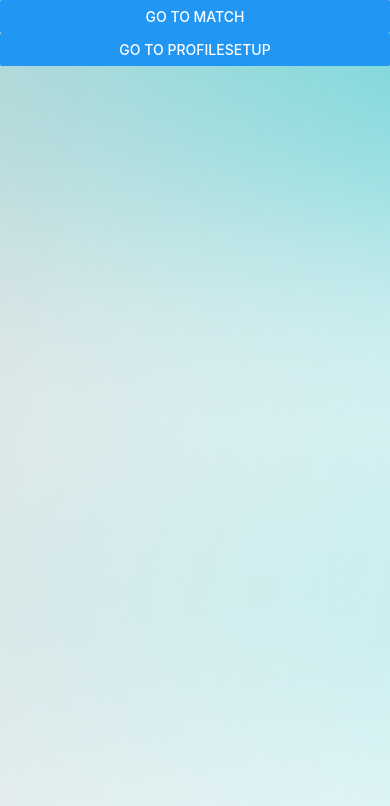
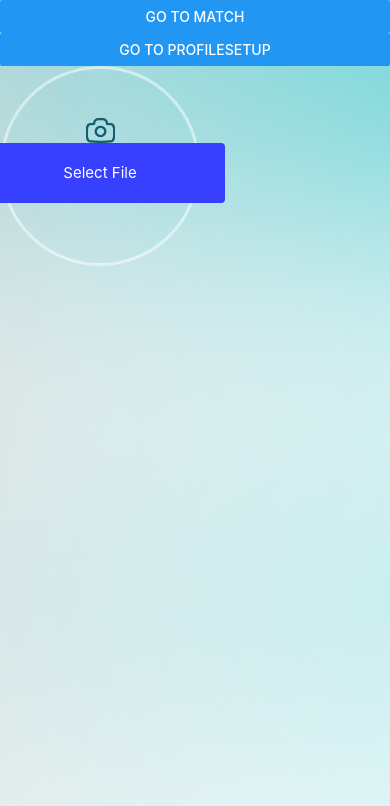
Before and after one commit to SeeYouCU/SeeYouCU-Frontend, a React Native app: screen /Home in a window 390 px wide. Shown: the top 806 px of the page. Built offline with nearby package versions, Linux system fonts and the light colour scheme.

Commit message:
Profile Icon
Done with picture frame + done with open gallery + cannot display image

```diff
--- /dev/null
+++ b/components/UploadProfilePic.js
@@ -0,0 +1,33 @@
+import * as React from 'react';
+import {StyleSheet, View, Text, Image, Button} from 'react-native';
+import Vinze from './Vinze';
+const UploadProfilePic = props => {
+  return (
+    <View style={styles.dot}>
+      <Image source={require('../public/camera.png')} style={styles.camIcon} />
+      <Vinze></Vinze>
+    </View>
+  );
+};
+
+const styles = StyleSheet.create({
+  dot: {
+    height: 200,
+    width: 200,
+    backgroundColor: 'rgba(6, 186, 192, 0.01)',
+    borderRadius: 100,
+    borderColor: 'rgba(255, 255, 255, 0.5)',
+    borderWidth: 3,
+    justifyContent: 'center',
+    alignItems: 'center',
+  },
+
+  camIcon: {
+    height: 25,
+    width: 29,
+
+    // width: '50%',
+  },
+});
+
+export default UploadProfilePic;
--- /dev/null
+++ b/components/Vinze.js
@@ -0,0 +1,73 @@
+import React, {useState} from 'react';
+import {StyleSheet, Text, View, TouchableOpacity, Image} from 'react-native';
+//import ImagePicker from 'react-native-image-picker';
+
+const Vinze = () => {
+  const [resourcePath, setResourcePath] = useState('');
+  var ImagePicker = require('react-native-image-picker');
+  const selectFile = () => {
+    const options = {
+      title: 'Select Image',
+      customButtons: [
+        {name: 'customOptionKey', title: 'Choose Photo from Custom Option'},
+      ],
+      storageOptions: {
+        skipBackup: true,
+        path: 'images',
+      },
+    };
+
+    ImagePicker.launchImageLibrary(options, response => {
+      console.log('Response = ', response);
+
+      if (response.didCancel) {
+        console.log('User cancelled image picker');
+      } else if (response.error) {
+        console.log('ImagePicker Error: ', response.error);
+      } else if (response.customButton) {
+        console.log('User tapped custom button: ', response.customButton);
+      } else {
+        // const source = {uri: response.uri};
+        const source = {uri: response.assets[0].uri};
+        //this.setState({imageSource: source});
+        setResourcePath(source.uri);
+      }
+    });
+  };
+
+  return (
+    <View>
+      {resourcePath ? (
+        <View>
+          <Image
+            source={{uri: resourcePath.uri}}
+            style={{width: 20, height: 20}}
+          />
+          <Text style={{alignItems: 'center'}}>{resourcePath.uri}</Text>
+        </View>
+      ) : null}
+      <TouchableOpacity onPress={selectFile} style={styles.button}>
+        <Text style={styles.buttonText}>Select File</Text>
+      </TouchableOpacity>
+    </View>
+  );
+};
+
+const styles = StyleSheet.create({
+  button: {
+    width: 250,
+    height: 60,
+    backgroundColor: '#3740ff',
+    alignItems: 'center',
+    justifyContent: 'center',
+    borderRadius: 4,
+    marginBottom: 12,
+  },
+  buttonText: {
+    textAlign: 'center',
+    fontSize: 15,
+    color: '#fff',
+  },
+});
+
+export default Vinze;
--- a/package.json
+++ b/package.json
@@ -14,7 +14,8 @@
     "@react-navigation/native-stack": "^6.9.12",
     "react": "18.2.0",
     "react-hook-form": "^7.43.7",
-    "react-native": "0.71.4",
+    "react-native": "^0.71.6",
+    "react-native-image-picker": "^5.3.1",
     "react-native-safe-area-context": "^4.5.0",
     "react-native-screens": "^3.20.0",
     "react-native-vector-icons": "^9.2.0"
--- a/routes/Home.js
+++ b/routes/Home.js
@@ -1,13 +1,21 @@
 import * as React from 'react';
 import {Button, Dimensions, StyleSheet, ImageBackground} from 'react-native';
+import UploadProfilePic from '../components/UploadProfilePic';
 
-export default function Home({ navigation }) {
+export default function Home({navigation}) {
   return (
     <ImageBackground
       source={require('../public/bg.png')}
       style={styles.container}>
-      <Button title="Go to Match" onPress={() => navigation.navigate('Match')} />
-      <Button title="Go to ProfileSetup" onPress={() => navigation.navigate('ProfileSetup')} />
+      <Button
+        title="Go to Match"
+        onPress={() => navigation.navigate('Match')}
+      />
+      <Button
+        title="Go to ProfileSetup"
+        onPress={() => navigation.navigate('ProfileSetup')}
+      />
+      <UploadProfilePic />
     </ImageBackground>
   );
 }
```
Also changed, not shown: public/camera.png (added), 3 other files (tests, documents, lock files or other folders).
